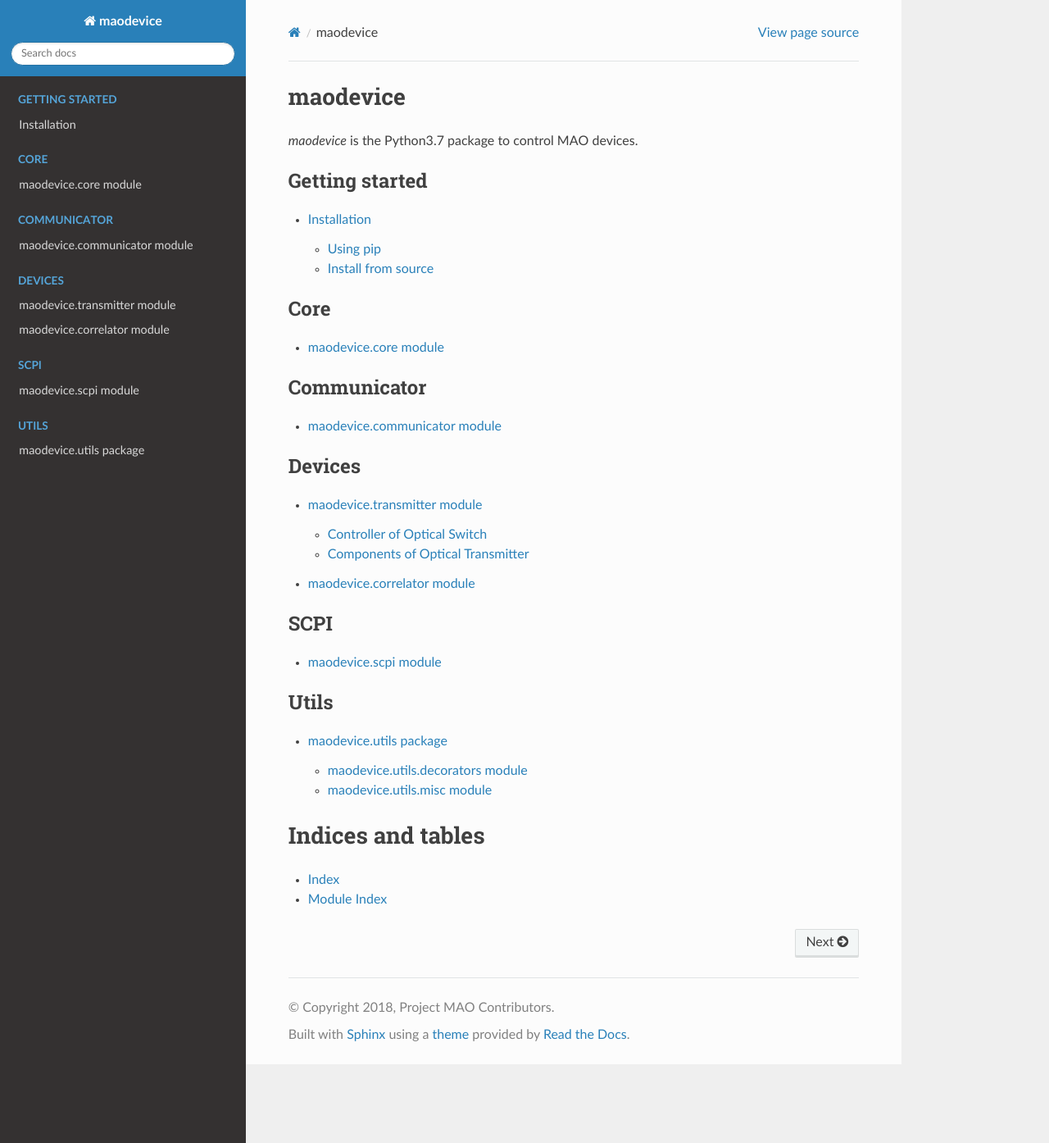
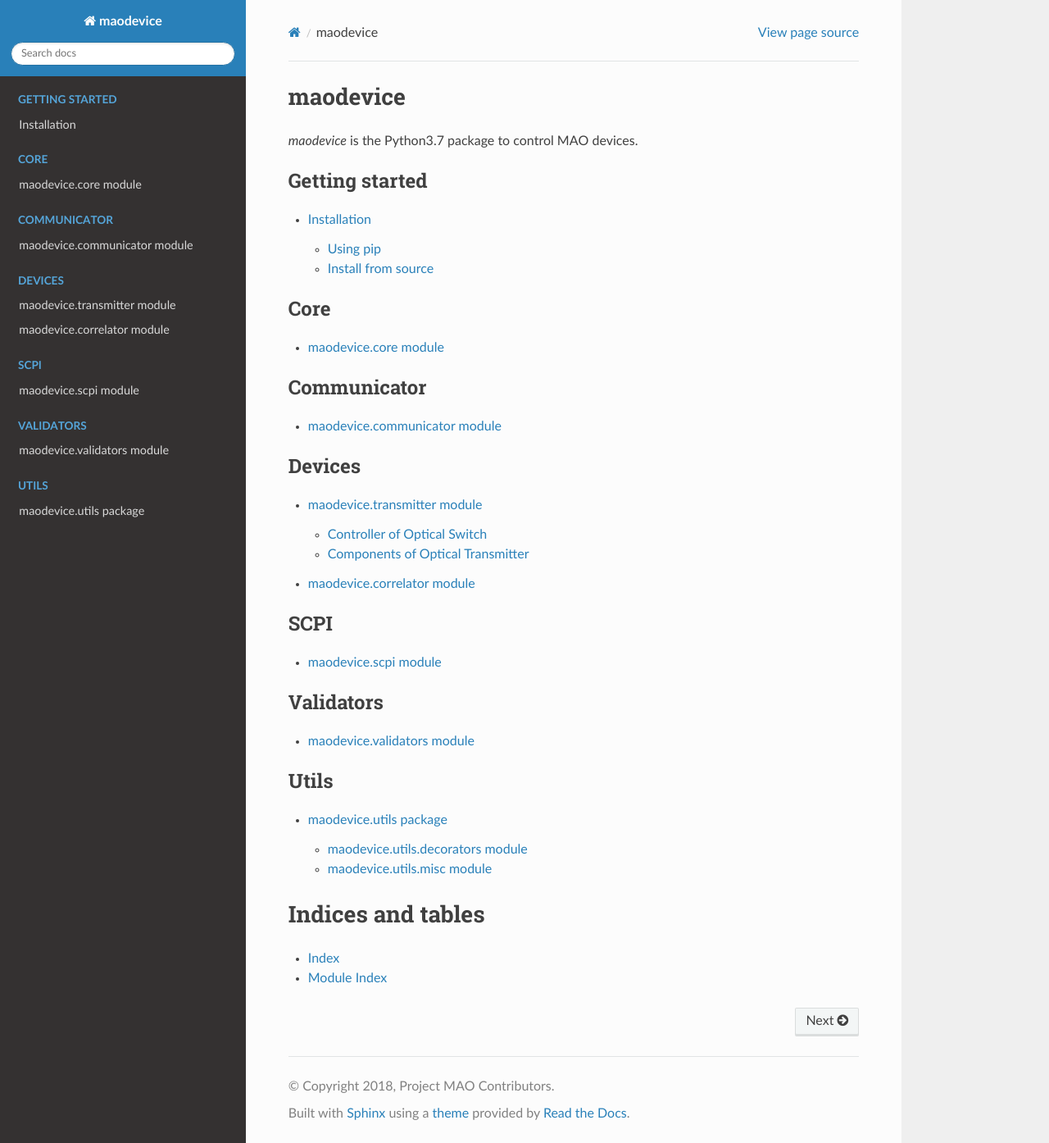
Before and after one commit to mao-wfs/mao-device, a Sphinx documentation site: the page built from docs/source/index.rst, in a window 1280 px wide and 1394 px high. Shown: the whole window at 82% size. Built offline with Sphinx 7.4.7 and the Read the Docs theme 2.0.0, drawn with Linux system fonts in a browser that asks for light colours.

Commit message:
update : docs

```diff
--- a/docs/source/index.rst
+++ b/docs/source/index.rst
@@ -35,6 +35,12 @@ maodevice
    scpi
 
 .. toctree::
+   :caption: Validators
+   :maxdepth: 2
+
+   validators
+
+.. toctree::
    :caption: Utils
    :maxdepth: 2
 
--- /dev/null
+++ b/docs/source/validators.rst
@@ -0,0 +1,7 @@
+maodevice.validators module
+---------------------------
+
+.. automodule:: maodevice.validators
+    :members:
+    :undoc-members:
+    :show-inheritance:
```
Also changed, not shown: 7 other files.
